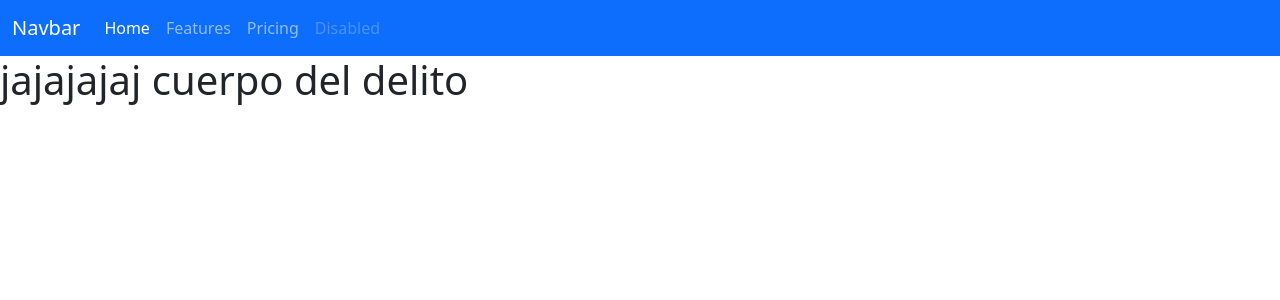
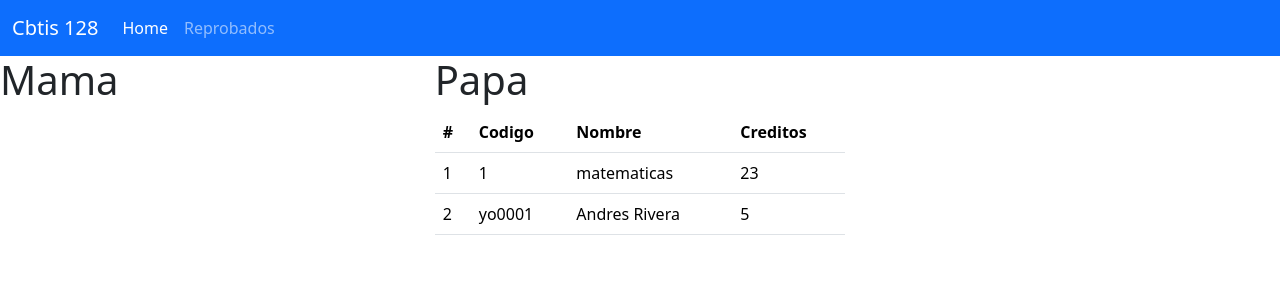
Before and after one commit to AndresRivera111/UIII_p1_Tabla_Materia_5J, a Django app: page / in a window 1280 px wide. Shown: the top 300 px of the page. Run offline with Django 5.2, Linux system fonts and the light colour scheme; data comes from the database, SQL or seed files in the repository; both versions use the stored data as it was after the commit.

Commit message:
Add files via upload

```diff
--- a/UIII_P1_Tabla_Materia_CRUD_v1/materia_app/templates/base.html
+++ b/UIII_P1_Tabla_Materia_CRUD_v1/materia_app/templates/base.html
@@ -10,7 +10,7 @@
     <!-- Barra de navegacion -->
     <nav class="navbar navbar-expand-lg bg-primary" data-bs-theme="dark">
         <div class="container-fluid">
-          <a class="navbar-brand" href="#">Navbar</a>
+          <a class="navbar-brand" href="#">Cbtis 128</a>
           <button class="navbar-toggler" type="button" data-bs-toggle="collapse" data-bs-target="#navbarNav" aria-controls="navbarNav" aria-expanded="false" aria-label="Toggle navigation">
             <span class="navbar-toggler-icon"></span>
           </button>
@@ -20,13 +20,7 @@
                 <a class="nav-link active" aria-current="page" href="#">Home</a>
               </li>
               <li class="nav-item">
-                <a class="nav-link" href="#">Features</a>
-              </li>
-              <li class="nav-item">
-                <a class="nav-link" href="#">Pricing</a>
-              </li>
-              <li class="nav-item">
-                <a class="nav-link disabled" aria-disabled="true">Disabled</a>
+                <a class="nav-link" href="#">Reprobados</a>
               </li>
             </ul>
           </div>
--- a/UIII_P1_Tabla_Materia_CRUD_v1/materia_app/templates/gestionarMateria.html
+++ b/UIII_P1_Tabla_Materia_CRUD_v1/materia_app/templates/gestionarMateria.html
@@ -1,5 +1,41 @@
-{% extends "base.html" %}
+{% extends "base.html" %} {% block cuerpo %}
+<div class="row"><!--la fila-->
+  <div class="col-sm-12 col-md-4 col-lg-4 col-xl-4"><!--Columna izq-->
+    <h1>Mama</h1>
+  </div><!--Columna izq-->
 
-{% block cuerpo %}
-<h1> jajajajaj cuerpo del delito</h1>
+  <div class="col-sm-12 col-md-8 col-lg-8 col-xl-4"><!--Columna der -->
+    <h1>Papa</h1>
+    <div class="table-responsive"><!-- tabla responsiva-->
+      <table class="table">
+        <thead>
+          <tr>
+            <th scope="col">#</th>
+            <th scope="col">Codigo</th>
+            <th scope="col">Nombre</th>
+            <th scope="col">Creditos</th>
+          </tr>
+        </thead>
+        <tbody>
+            {% for m in mismaterias %}
+            <tr>
+                <td>
+                    {{forloop.counter}}
+                </td>
+                <td>
+                    {{m.codigo}}
+                </td>
+                <td>
+                    {{m.nombre}}
+                </td>
+                <td>
+                    {{m.creditos}}
+                </td>
+            </tr>
+            {% endfor %}
+        </tbody>
+      </table>
+    </div>
+  </div><!--Columna der -->
+</div><!--la fila-->
 {% endblock %}
--- a/UIII_P1_Tabla_Materia_CRUD_v1/materia_app/urls.py
+++ b/UIII_P1_Tabla_Materia_CRUD_v1/materia_app/urls.py
@@ -2,4 +2,5 @@ from django.urls import path
 from materia_app import views
 urlpatterns = [
     path('', views.inicio_vista, name='inicio_vista')
+
 ]
--- a/UIII_P1_Tabla_Materia_CRUD_v1/materia_app/views.py
+++ b/UIII_P1_Tabla_Materia_CRUD_v1/materia_app/views.py
@@ -3,4 +3,4 @@ from .models import Materia
 # Create your views here.
 def inicio_vista(request):
     lasmaterias = Materia.objects.all()
-    return render(request,'gestionarMateria.html')
+    return render(request,'gestionarMateria.html', {'mismaterias': lasmaterias})
```
Also changed, not shown: UIII_P1_Tabla_Materia_CRUD_v1/cbtis128.db, UIII_P1_Tabla_Materia_CRUD_v1/materia_app/migrations/0001_initial.py (added).
